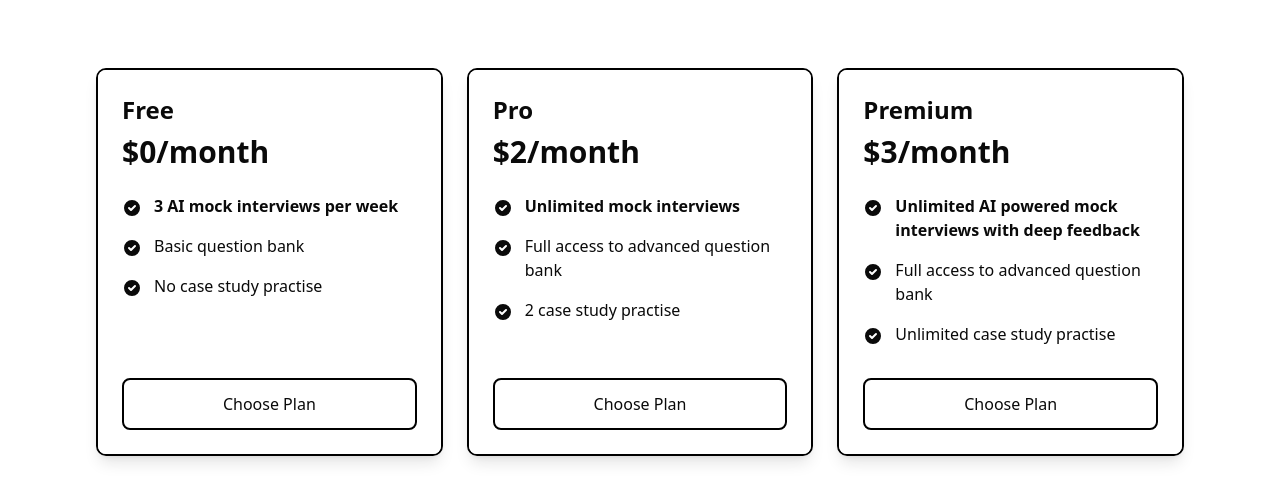
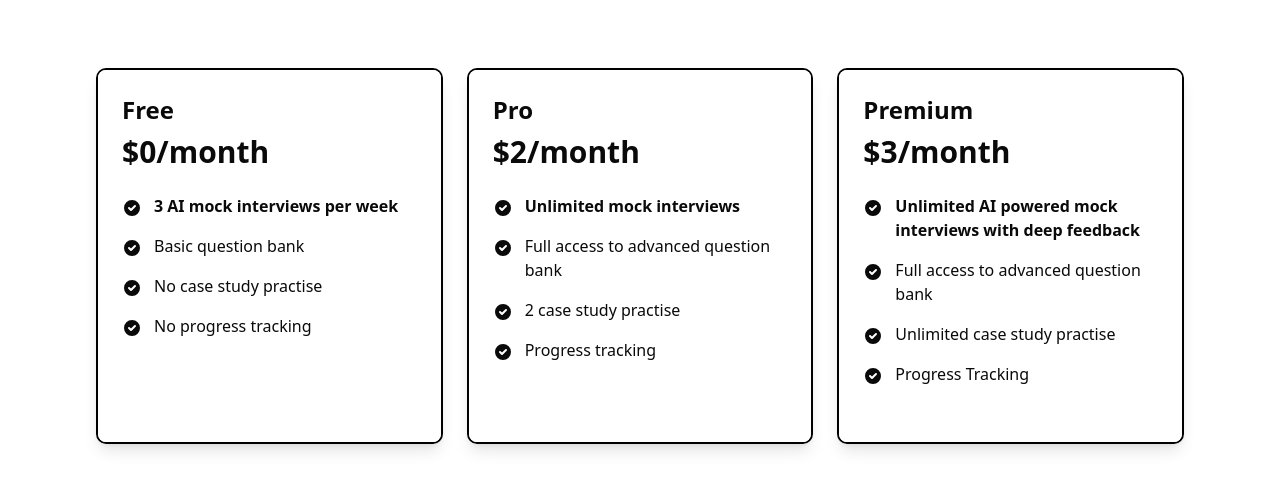
Before and after one commit to sankarsharn/helper, a Next.js app: page /pricing in a window 1280 px wide. Shown: the part 120-624 px from the top of the page. Built offline with nearby package versions, Linux system fonts and the light colour scheme; no server answers.

Commit message:
added backend logic for pricing

```diff
--- a/src/app/components/Navbar.tsx
+++ b/src/app/components/Navbar.tsx
@@ -1,7 +1,7 @@
 "use client";
 import { useState, useEffect } from "react";
 import Link from "next/link";
-import { usePathname, useRouter } from "next/navigation"; // Import useRouter
+import { usePathname, useRouter } from "next/navigation";
 import { auth } from "../firebase/firebase";
 import { onAuthStateChanged } from "firebase/auth";
 import { Button } from "./ui/button";
@@ -13,7 +13,7 @@ const Navbar: React.FC = () => {
   const [user, setUser] = useState<User | null>(null);
   const [isMenuOpen, setIsMenuOpen] = useState(false);
   const pathname = usePathname();
-  const router = useRouter(); // Initialize the router
+  const router = useRouter();
 
   useEffect(() => {
     const handleScroll = () => {
@@ -33,8 +33,8 @@ const Navbar: React.FC = () => {
   const handleLogout = async () => {
     try {
       await logout();
-      setUser(null); // Clear the user state
-      router.push("/"); // Redirect to the home page
+      setUser(null);
+      router.push("/");
     } catch (error) {
       console.error("Error during logout:", error);
     }
@@ -85,7 +85,7 @@ const Navbar: React.FC = () => {
                   <li>
                     <button
                       onClick={handleLogout}
-                      className="relative py-2 text-sm font-medium text-gray-600 hover:text-gray-900"
+                      className="relative py-2 text-sm font-medium text-gray-600 transition-colors hover:text-gray-900"
                     >
                       Logout
                     </button>
--- a/src/app/login/userAuth.ts
+++ b/src/app/login/userAuth.ts
@@ -19,13 +19,21 @@ export const signInWithGoogle = async () => {
         }
       }
 
-      // If the user doesn't exist or has no role, set the role to null
+      // If the user doesn't exist or has no role, set default values
       await setDoc(
         doc(db, "users", user.uid),
         {
           email: user.email,
           role: null, // Default role
           createdAt: new Date().toISOString(),
+          plan: 0, // Default free plan
+          interview: 3, // 3 interviews per week
+          questionBank: 0, // Basic access
+          progressTracking: 0, // Free plan
+          caseStudy: {
+            plan: 0,
+            perWeek: 0,
+          },
         },
         { merge: true } // Merge with existing document (if any)
       );
@@ -58,6 +66,14 @@ export const signUpWithEmail = async (
         email: user.email,
         role: role, // Add the selected role
         createdAt: new Date().toISOString(),
+        plan: 0, // Default free plan
+        interview: 3, // 3 interviews per week
+        questionBank: 0, // Basic access
+        progressTracking: 0, // Free plan
+        caseStudy: {
+          plan: 0,
+          perWeek: 0,
+        },
       });
 
       return user;
--- a/src/app/pricing/page.tsx
+++ b/src/app/pricing/page.tsx
@@ -1,21 +1,36 @@
-import React from "react";
+"use client";
+
+import React, { useEffect, useState } from "react";
+import { auth } from "../firebase/firebase";
+import { onAuthStateChanged, User } from "firebase/auth";
 
 const Pricing = () => {
+  // Fixed: properly type the state as User | null
+  const [user, setUser] = useState<User | null>(null);
+
+  useEffect(() => {
+    const unsubscribe = onAuthStateChanged(auth, (currentUser) => {
+      setUser(currentUser);
+    });
+
+    return () => unsubscribe();
+  }, []);
+
   const plans = [
     {
       title: "Free",
       price: "$0/month",
-      features: ["3 AI mock interviews per week", "Basic question bank", "No case study practise"]
+      features: ["3 AI mock interviews per week", "Basic question bank", "No case study practise", "No progress tracking"]
     },
     {
       title: "Pro",
       price: "$2/month",
-      features: ["Unlimited mock interviews", "Full access to advanced question bank", "2 case study practise"]
+      features: ["Unlimited mock interviews", "Full access to advanced question bank", "2 case study practise", "Progress tracking"]
     },
     {
       title: "Premium",
       price: "$3/month",
-      features: ["Unlimited AI powered mock interviews with deep feedback", "Full access to advanced question bank", "Unlimited case study practise"]
+      features: ["Unlimited AI powered mock interviews with deep feedback", "Full access to advanced question bank", "Unlimited case study practise", "Progress Tracking"]
     },
   ];
 
@@ -51,11 +66,11 @@ const Pricing = () => {
               ))}
             </div>
 
-            <button
-              className="w-full py-3 px-4 rounded-md font-medium transition-colors cursor-pointer bg-white border-2 border-black hover:bg-gray-100 mt-auto"
-            >
-              Choose Plan
-            </button>
+            {user ? (
+              <button className="w-full py-3 px-4 rounded-md font-medium transition-colors cursor-pointer bg-white border-2 border-black hover:bg-gray-100 mt-auto">
+                Choose Plan
+              </button>
+            ) : null}
           </div>
         </div>
       ))}
```
